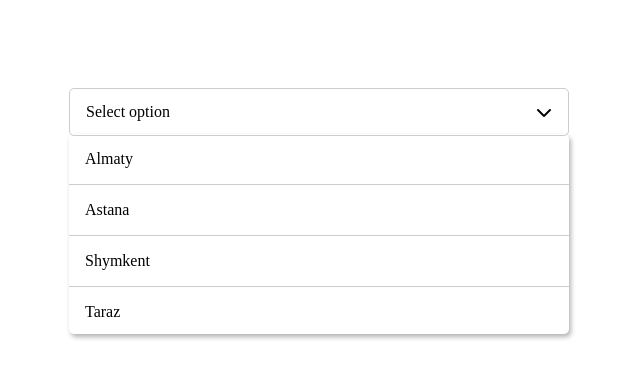
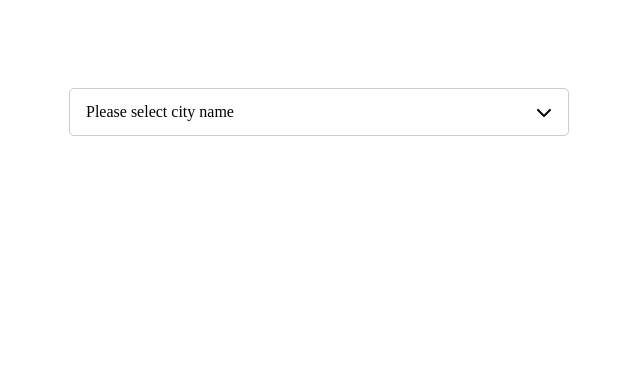
Before and after one commit to rgusseinov/select2-plugin, a website built with Parcel: page src/index.html in a window 1280 px wide. Shown: the whole page, without its empty margins (321-961 px from the left). Built offline with nearby package versions, Linux system fonts and the light colour scheme.

Commit message:
feat: add programatic functions

```diff
--- a/src/index.html
+++ b/src/index.html
@@ -8,21 +8,7 @@
   <body>
 		<div class="app">
 			<div class="wrap">
-				<div class="select open">
-					<div class="select__input">
-						<span>Select option</span>
-						<i class="fa fa-chevron-down"></i>
-					</div>
-					<div class="select__dropdown">
-						<ul class="select__list">
-							<li class="select__item">Almaty</li>
-							<li class="select__item">Astana</li>
-							<li class="select__item">Shymkent</li>
-							<li class="select__item">Taraz</li>
-							<li class="select__item">Iliych</li>
-						</ul>
-					</div>
-				</div>
+				<div class="select" id="select"></div>
 			</div>
 		</div>
   </body>
--- a/src/index.js
+++ b/src/index.js
@@ -1 +1,13 @@
 import "./sass/select2.sass";
+import Select2 from "./select2";
+
+const select2 = new Select2("#select", {
+  placeholder: "Please select city name",
+  data: [
+    { id: 1, value: "Almaty" },
+    { id: 2, value: "Astana" },
+    { id: 3, value: "Atyrau" },
+    { id: 4, value: "Kazaganda" },
+    { id: 5, value: "Shymkent" },
+  ],
+});
--- a/src/sass/select2.sass
+++ b/src/sass/select2.sass
@@ -12,8 +12,6 @@
 	&.open
 		.select__dropdown
 			display: block
-		.select__input
-
 	&__input
 		border-radius: 5px
 		border: 1px solid #ccc
@@ -25,15 +23,17 @@
 
 	&__dropdown
 		display: none
-		position: absolute
 		border-radius: 5px
 		top: 46px
 		left: 0
 		right: 0
+		box-shadow: 2px 3px 5px rgba(0, 0, 0, .3)
+	&__search
+		padding: 10px 0
+		width: 98%
+	&__list
 		max-height: 200px
 		overflow-y: auto
-		box-shadow: 2px 3px 5px rgba(0, 0, 0, .3)
-	&__list
 		margin: 0
 		padding: 0
 		list-style: none
--- /dev/null
+++ b/src/select2.js
@@ -0,0 +1,49 @@
+const getTemplate = ({ data, placeholder }) => {
+  const placeholderText = placeholder.length
+    ? placeholder
+    : "Please select option";
+
+  const selectItems = data
+    .map((item) => `<li class="select__item">${item.value}</li>`)
+    .join("");
+  return `
+		<div class="select">
+			<div class="select__input">
+				<span>${placeholderText}</span>
+				<i class="fa fa-chevron-down"></i>
+			</div>
+
+			<div class="select__dropdown">
+				<input type="text" class="select__search">
+				<ul class="select__list">
+					${selectItems}
+				</ul>
+			</div>
+	</div>`;
+};
+
+class Select2 {
+  constructor(selector, options) {
+    this.$el = document.querySelector(selector);
+    this.options = options;
+
+    this.render();
+    this.setup();
+  }
+
+  render() {
+    this.$el.innerHTML = getTemplate(this.options);
+  }
+
+  setup() {
+    this.$el.addEventListener("click", this.clickHandler.bind(this));
+  }
+
+  clickHandler(e) {
+    if (e.target.classList.contains("select__input")) {
+      this.$el.classList.toggle("open");
+    }
+  }
+}
+
+export default Select2;
```
Also changed, not shown: dist/index.html, 4 other files.
